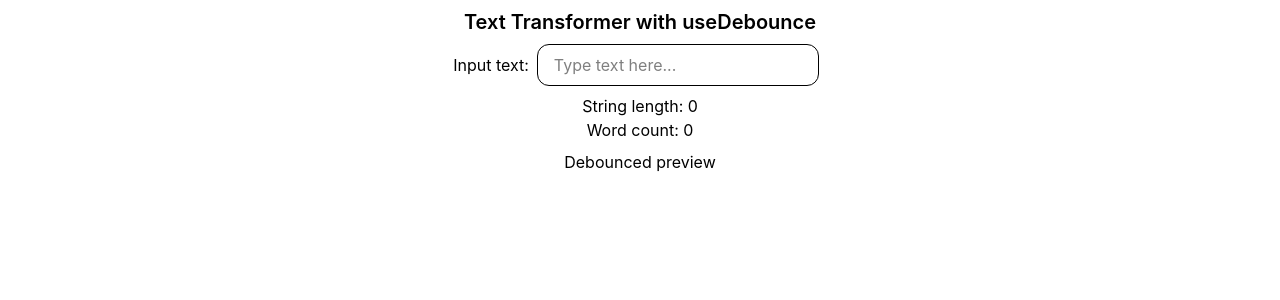
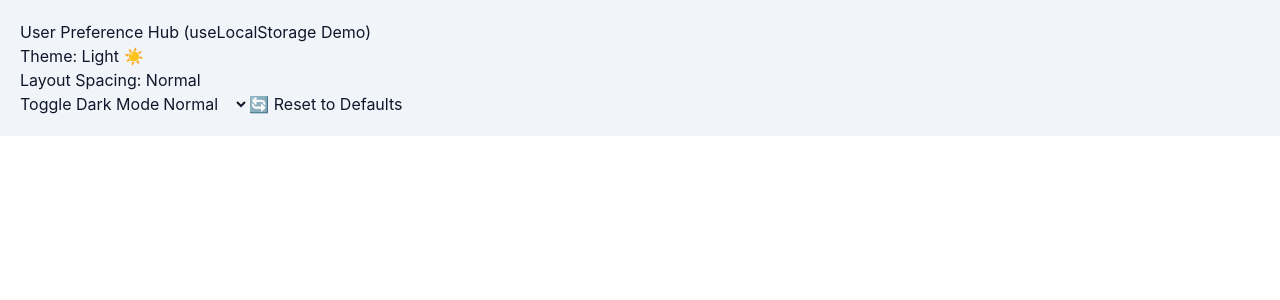
Before and after one commit to iveryasov/react-learning, a React (Vite) app: page / in a window 1280 px wide. Shown: the top 300 px of the page. Built offline with nearby package versions, Linux system fonts and the light colour scheme.

Commit message:
Day 145: generic useLocalStorage custom hook with lazy state initialization

```diff
--- a/src/App.tsx
+++ b/src/App.tsx
@@ -1,9 +1,9 @@
-import Day144 from './components/Day144';
+import Day145 from './components/Day145';
 
 function App() {
   return (
     <div>
-      <Day144 />
+      <Day145 />
     </div>
   );
 }
--- /dev/null
+++ b/src/components/Day145.tsx
@@ -0,0 +1,66 @@
+import { useState, useEffect } from "react";
+
+// Day 145
+// User preferences keeper
+
+// Custom hook
+const useLocalStorage = <T,>(key: string, initialValue: T) => {
+    const [storedValue, setStoredValue] = useState<T>(() => {
+        try {
+            const item = localStorage.getItem(key);
+            return item ? (JSON.parse(item) as T) : initialValue;
+        } catch (err) {
+            return initialValue;
+        }
+    });
+
+    useEffect(() => {
+        try {
+            localStorage.setItem(key, JSON.stringify(storedValue));
+        } catch (err) {
+            console.warn(err);
+        }
+    }, [key, storedValue]);
+
+    return [storedValue, setStoredValue] as const;
+}
+
+const Day145 = () => {
+    const [isDark, setIsDark] = useLocalStorage<boolean>("pref_dark_mode", false);
+    const [density, setDensity] = useLocalStorage<string>("pref_density", "Normal");
+
+    return (
+        <div
+            className={`
+                ${isDark ?
+                    "bg-slate-900 text-white" :
+                    "bg-slate-100 text-slate-900"
+                }
+                ${density === "Compact" ? "p-3" :
+                    density === "Spacious" ? "p-8" :
+                    "p-5"
+                }
+            `}
+        >
+            <h1>User Preference Hub (useLocalStorage Demo)</h1>
+            <p>Theme: {isDark ? "Dark 🌙" : "Light ☀️"}</p>
+            <p>Layout Spacing: {density}</p>
+
+            <button onClick={() => setIsDark(prev => !prev)}>Toggle Dark Mode</button>
+            <select onChange={(e) => setDensity(e.target.value)} value={density}>
+                <option value="Compact">Compact</option>
+                <option value="Normal">Normal</option>
+                <option value="Spacious">Spacious</option>
+            </select>
+
+            <button onClick={() => {
+                setIsDark(false);
+                setDensity("Normal");
+            }}>
+                🔄 Reset to Defaults
+            </button>
+        </div>
+    )
+}
+
+export default Day145;
```
